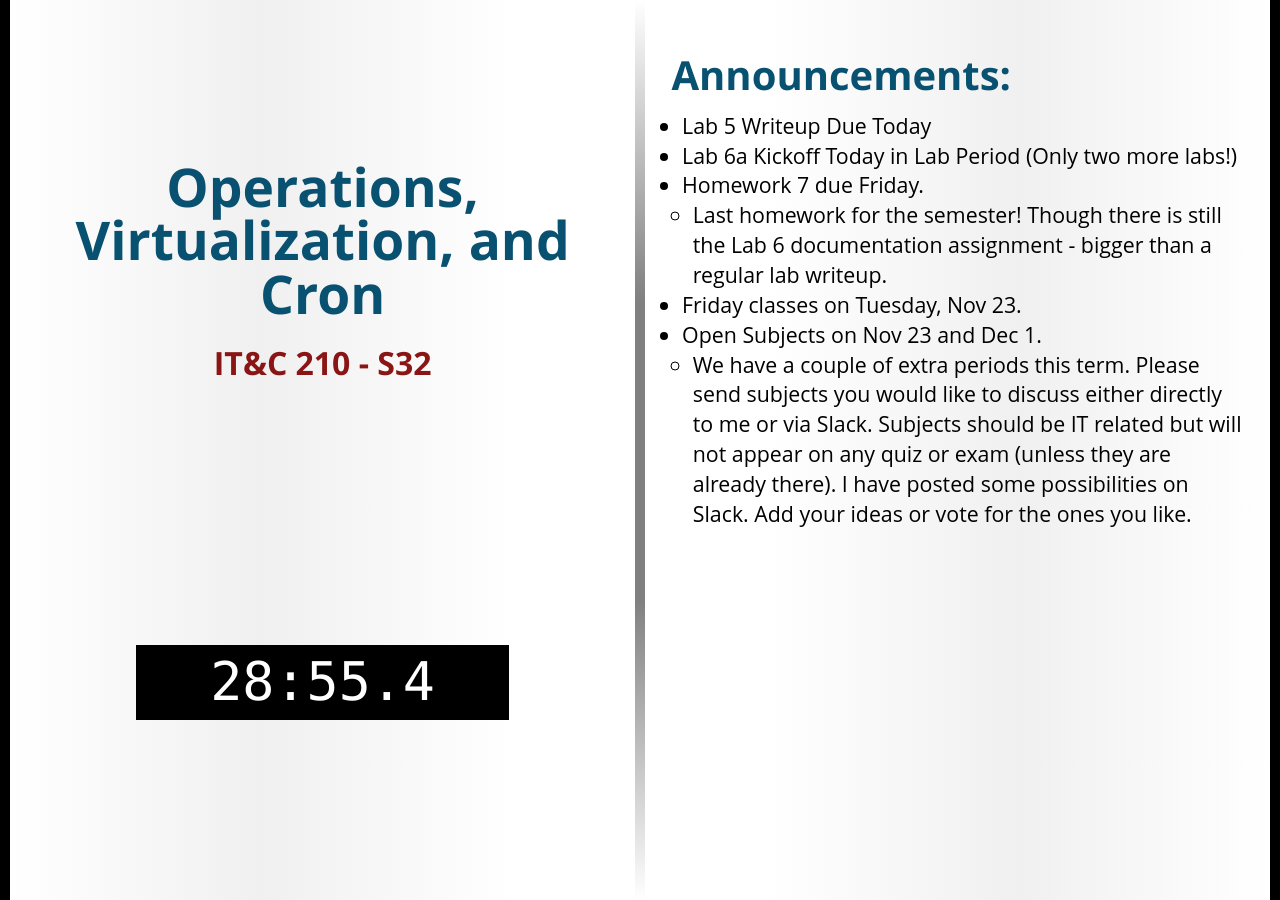
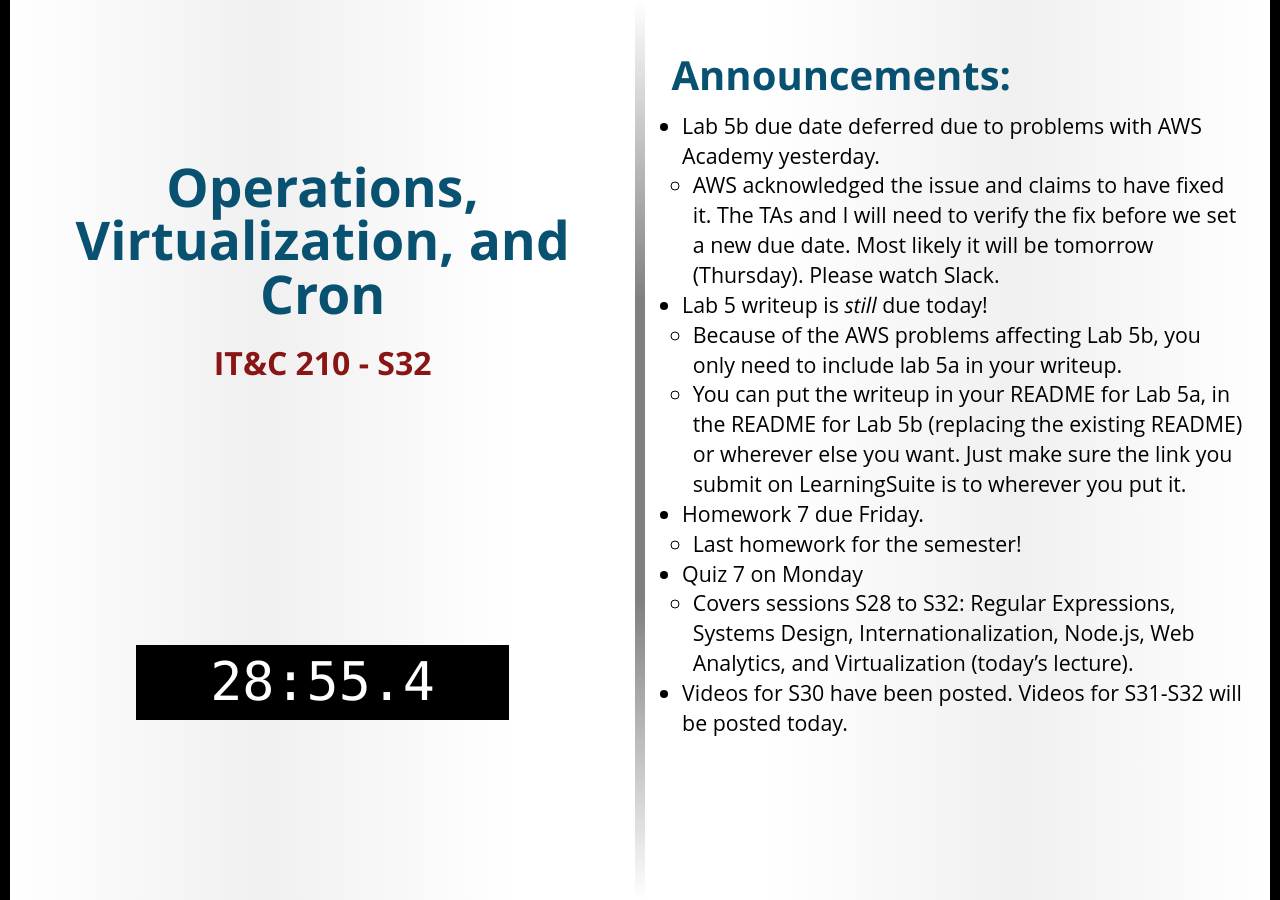
Before and after one commit to BYU-ITC-210/BYU-ITC-210.github.io, a Jekyll site: the page built from _welcome/S32.md, in a window 1280 px wide. Built offline with Jekyll 4.4.1, drawn with Linux system fonts in a browser that asks for light colours; some web fonts are replaced.

Commit message:
Welcome S32

```diff
--- a/_welcome/S32.md
+++ b/_welcome/S32.md
@@ -3,10 +3,13 @@ title: Operations, Virtualization, and Cron
 session: S32
 ---
 
-* Lab 5 Writeup Due Today
-* Lab 6a Kickoff Today in Lab Period (Only two more labs!)
+* Lab 5b due date deferred due to problems with AWS Academy yesterday.
+    * AWS acknowledged the issue and claims to have fixed it. The TAs and I will need to verify the fix before we set a new due date. Most likely it will be tomorrow (Thursday). Please watch Slack.
+* Lab 5 writeup is *still* due today!
+    * Because of the AWS problems affecting Lab 5b, you only need to include lab 5a in your writeup.
+    * You can put the writeup in your README for Lab 5a, in the README for Lab 5b (replacing the existing README) or wherever else you want. Just make sure the link you submit on LearningSuite is to wherever you put it.
 * Homework 7 due Friday.
-    * Last homework for the semester! Though there is still the Lab 6 documentation assignment - bigger than a regular lab writeup.
-* Friday classes on Tuesday, Nov 23.
-* Open Subjects on Nov 23 and Dec 1.
-    * We have a couple of extra periods this term. Please send subjects you would like to discuss either directly to me or via Slack. Subjects should be IT related but will not appear on any quiz or exam (unless they are already there). I have posted some possibilities on Slack. Add your ideas or vote for the ones you like.
+    * Last homework for the semester!
+* Quiz 7 on Monday
+    * Covers sessions S28 to S32: Regular Expressions, Systems Design, Internationalization, Node.js, Web Analytics, and Virtualization (today's lecture).
+* Videos for S30 have been posted. Videos for S31-S32 will be posted today.
```
